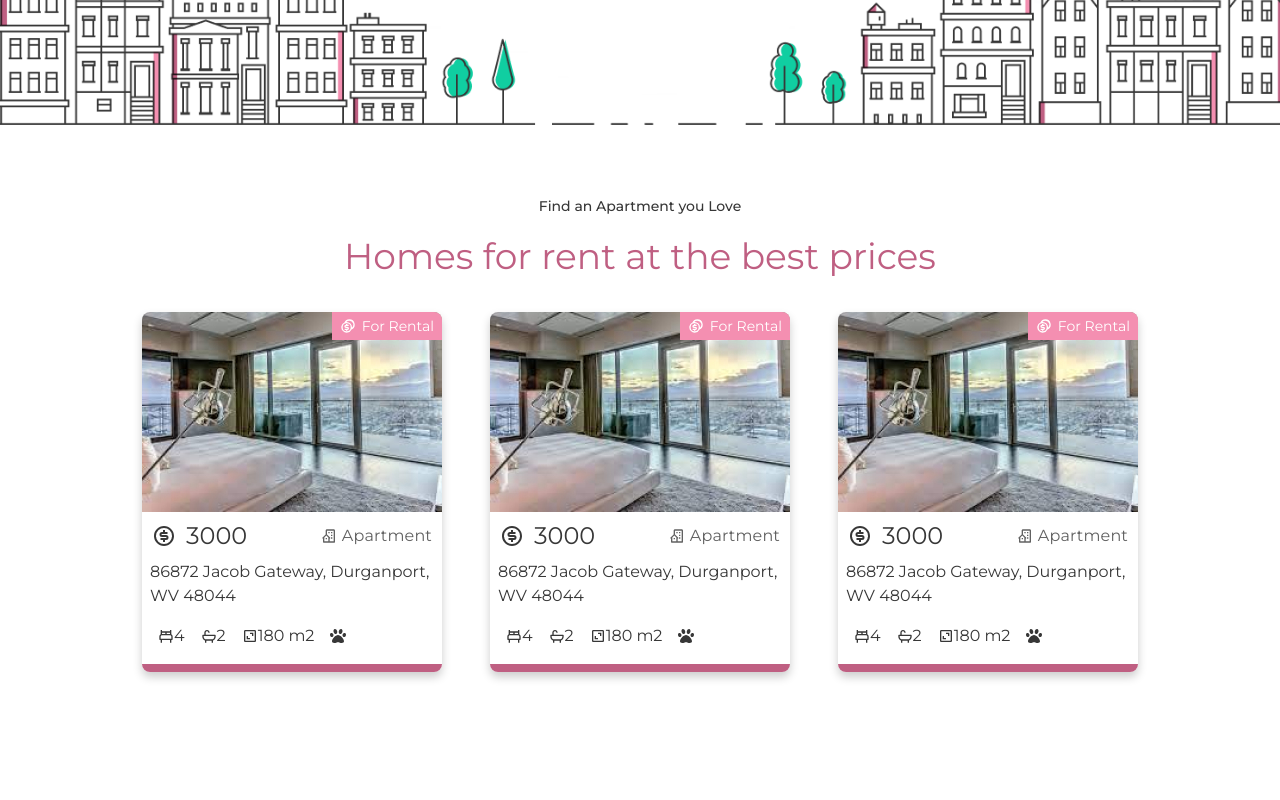
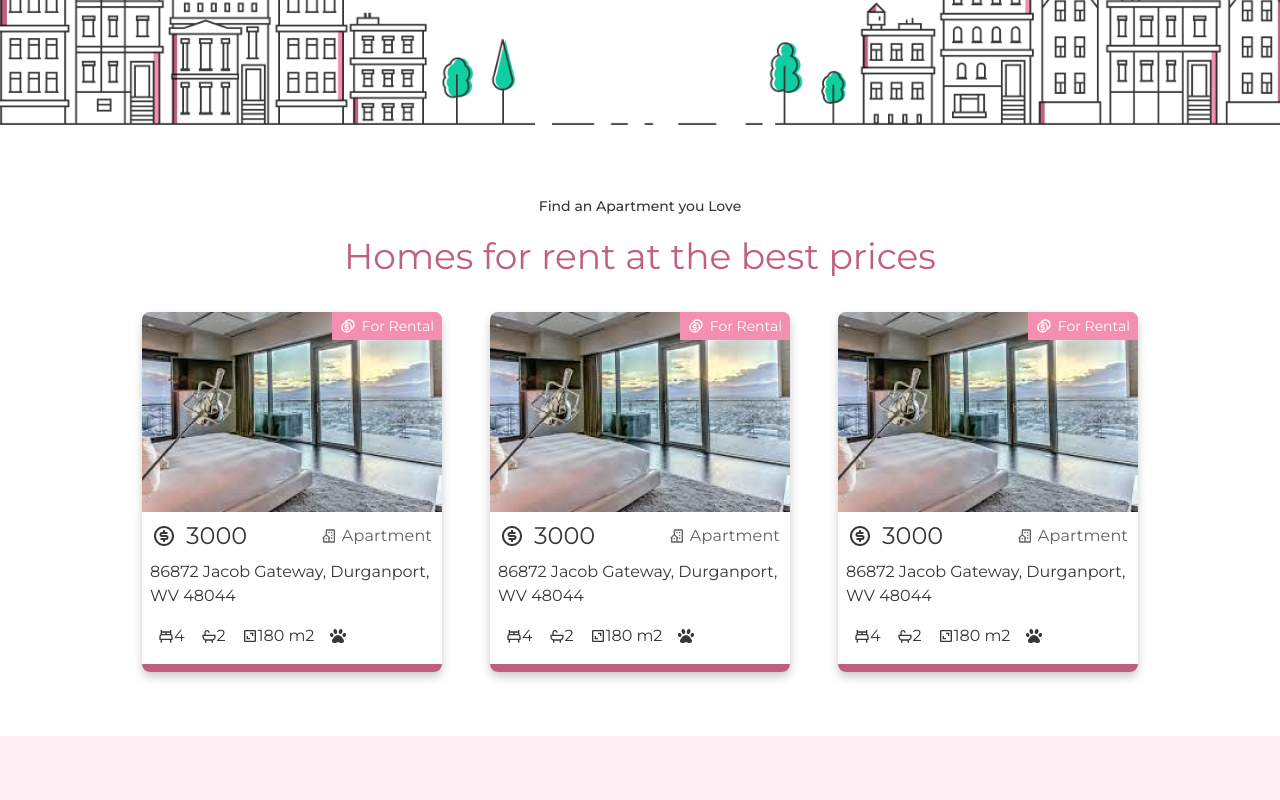
Before and after one commit to Alejandro1709/GetThatHome-Client, a React (Create React App) app: page / in a window 1280 px wide. Shown: the part 480-1280 px from the top of the page. Built offline with nearby package versions, Linux system fonts and the light colour scheme.

Commit message:
Change: Showcase height to margin 0 and align items

```diff
--- a/src/components/LayoutCase.js
+++ b/src/components/LayoutCase.js
@@ -7,7 +7,8 @@ const Container = styled.div`
   height: 37.75rem;
   display: flex;
   justify-content: center;
-  margin: 4rem auto;
+  margin: auto;
+  align-items: center;
 `;
 const ContainerCase = styled.div`
   display: flex;
--- a/src/index.js
+++ b/src/index.js
@@ -16,10 +16,6 @@ root.render(
     <BrowserRouter>
       <Routes>
         <Route path="/" element={<LandingPage />} />
-        <Route
-          path="/properties"
-          element={<h1>Properties List View Page</h1>}
-        />
         <Route path="/properties" element={<PropertiesPage />} />
         {/* For the route property detail page add the id of the property */}
         <Route path="/properties/1" element={<PropertyDetailPage />} />
```
